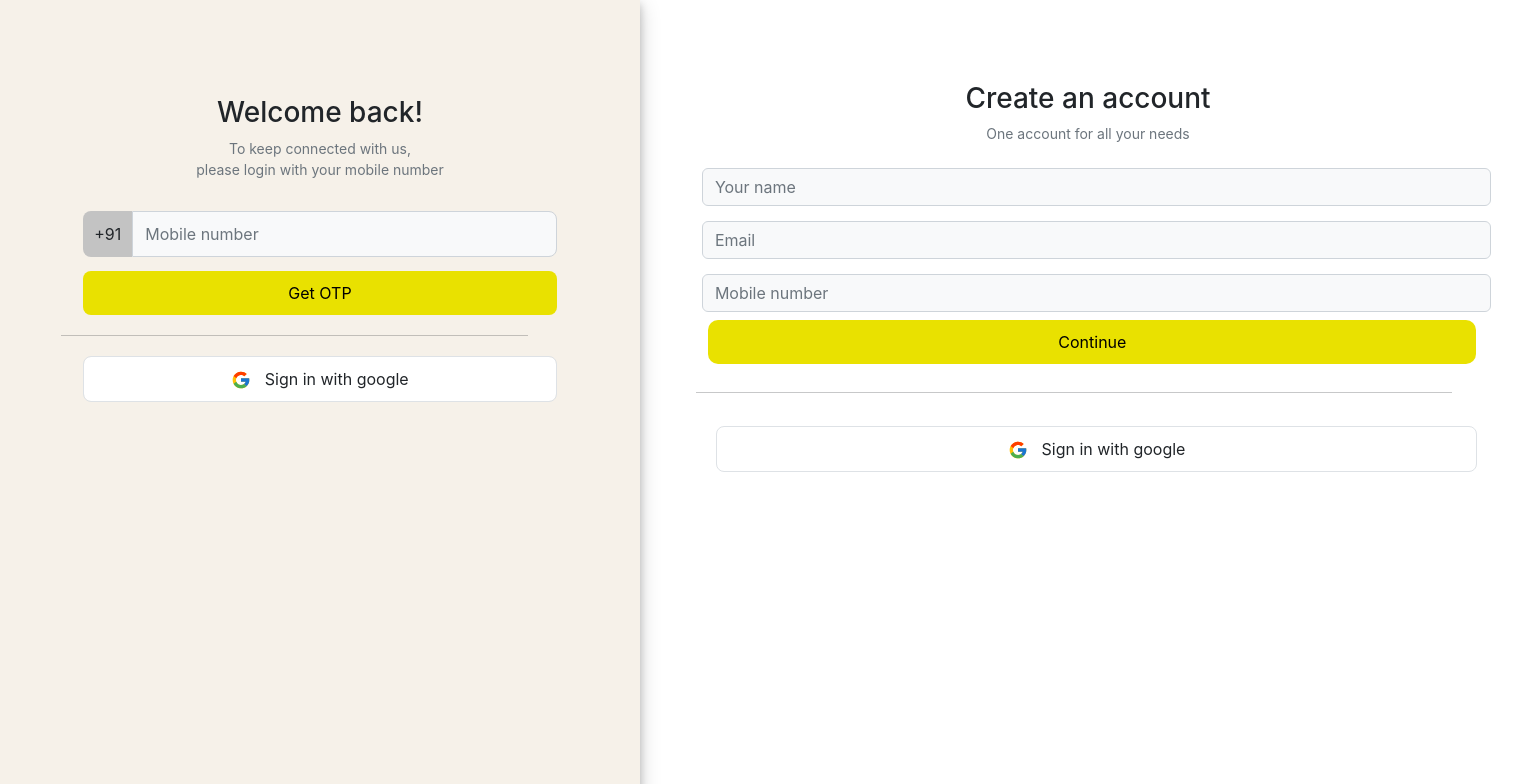
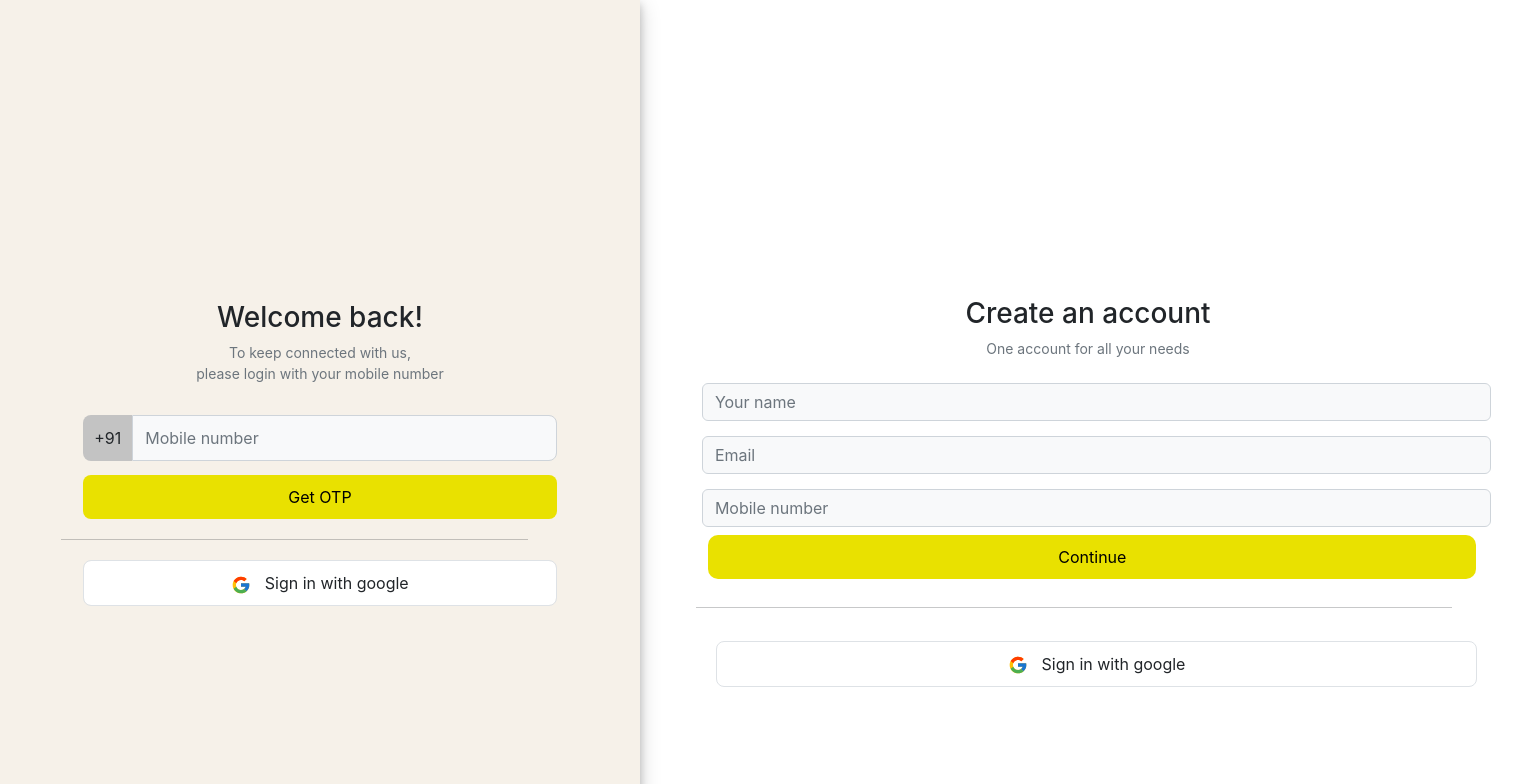
Before and after one commit to vardhanreddy27/sAir, a React (Create React App) app in the folder sair/: page /signup in a window 1536 px wide. Shown: the top 784 px of the page. Built offline with nearby package versions, Linux system fonts and the light colour scheme.

Commit message:
signup login fix

```diff
--- a/sair/src/App.css
+++ b/sair/src/App.css
@@ -31,7 +31,14 @@ background-color: aqua;
 .menu{
     border-right: 2px solid rgba(0, 0, 0, 0.075);
     position: relative!important;
+    height: 91vh;
 }
+@media only screen and (min-width: 1400px) {
+    .ji{
+        margin-top: 32%!important;
+    }.jii{
+        margin-top: 24%!important;
+    }}
 .fixed{
     position: fixed!important;
 }
--- a/sair/src/pages/Signup.tsx
+++ b/sair/src/pages/Signup.tsx
@@ -6,7 +6,7 @@ function Signup() {
     <div className="stick top">
       <div className="row ht">
         <div className="col-5 bgcolor text-center">
-          <div className="pt-5 pl-5 pr-5">
+          <div className=" pl-5 pt-5 ji pr-5">
 
 
             <form> <h3 className=" mt-5">Welcome back!</h3>
@@ -44,7 +44,7 @@ function Signup() {
           </div>
         </div>
         <div className="col-7 text-center">
-          <div className="container pt-5 pl-5 pr-5">
+          <div className="container jii pt-5 pl-5 pr-5">
             <form>
               <h3 className=""><br></br>Create an account</h3>
               <div className="form-text mb-4">
```
